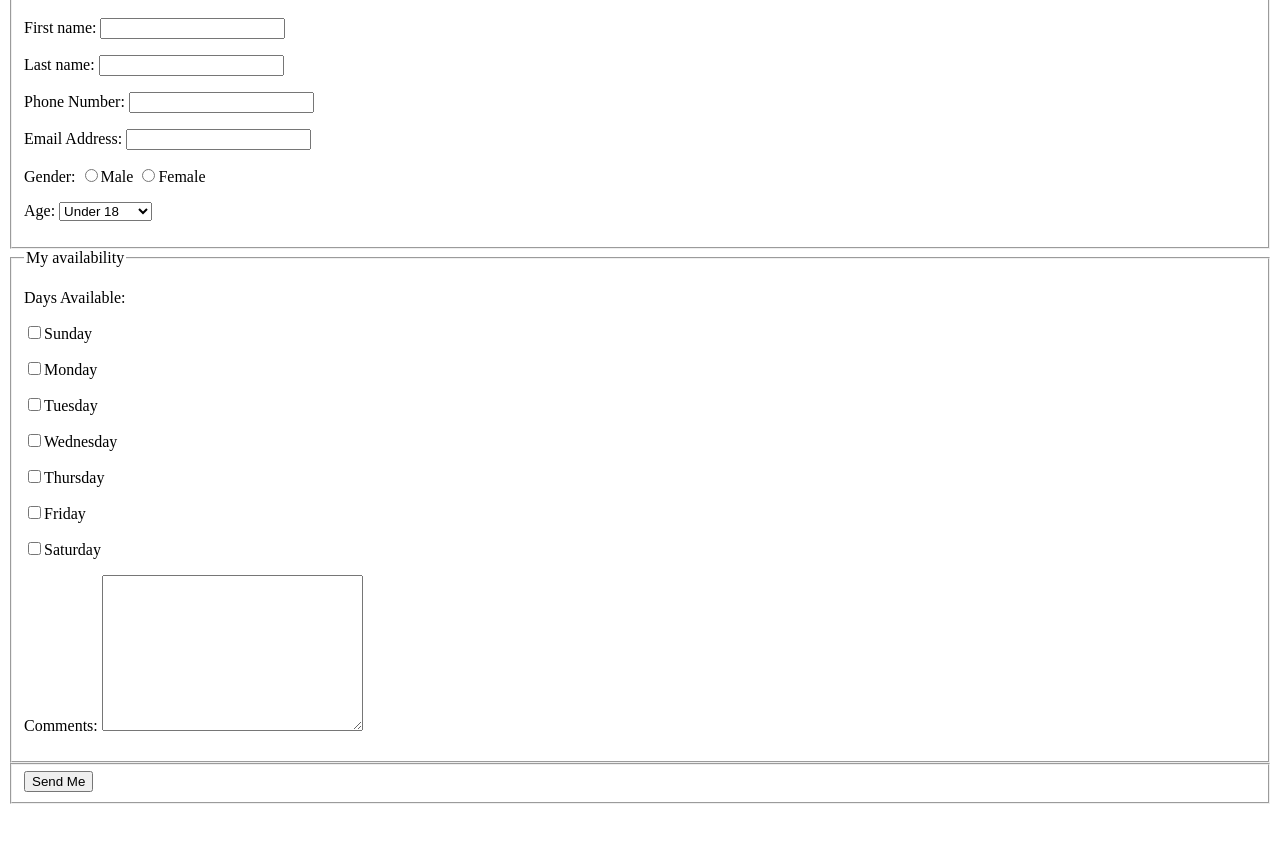
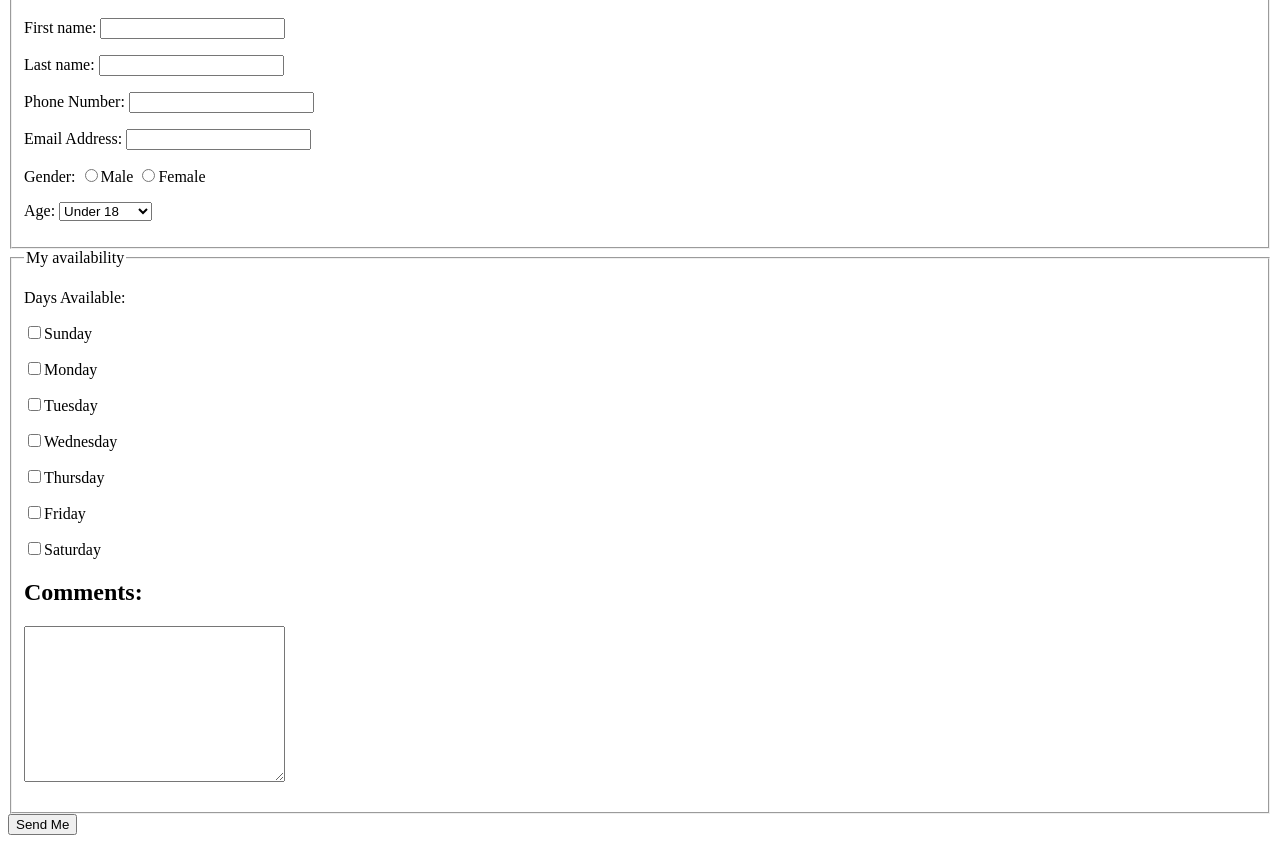
Before and after one commit to yh10106699/ITMD361-Lab4, a plain HTML site: page index.html in a window 1280 px wide. Shown: the part 101-944 px from the top of the page. Before the commit the page ends 913 px from the top, so only its background shows below. Drawn offline with Linux system fonts and the light colour scheme.

Commit message:
fix problems

```diff
--- a/index.html
+++ b/index.html
@@ -37,14 +37,14 @@
 			<p><lable><input type="checkbox" name="available_field[]" value="Thursday">Thursday</lable></p>
 			<p><lable><input type="checkbox" name="available_field[]" value="Friday">Friday</lable></p>
 			<p><lable><input type="checkbox" name="available_field[]" value="Saturday">Saturday</lable></p>
-			<p><label>Comments:</lable>
+			<div>
+			<p><h2>Comments:</h2>
 				<textarea cols="30" rows="10" name="comments_field"></textarea>
 			</p>
+			</div>
 			<p><input type="hidden" name="hidden_field" value="yyang153"></p>
 		</fieldset>
-		<fieldset>
 			<input type="submit" value="Send Me">
-		</fieldset>
 	</form>
 </body>
 </html>
```
